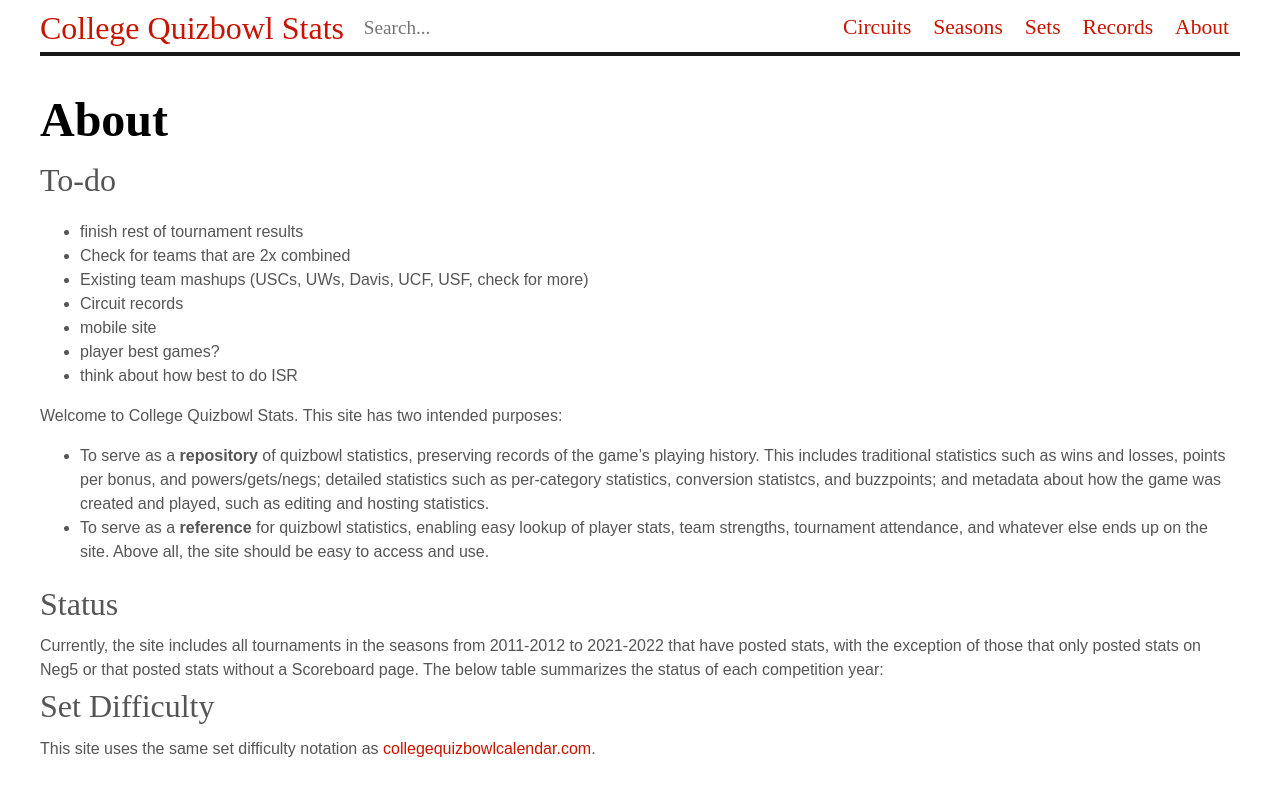
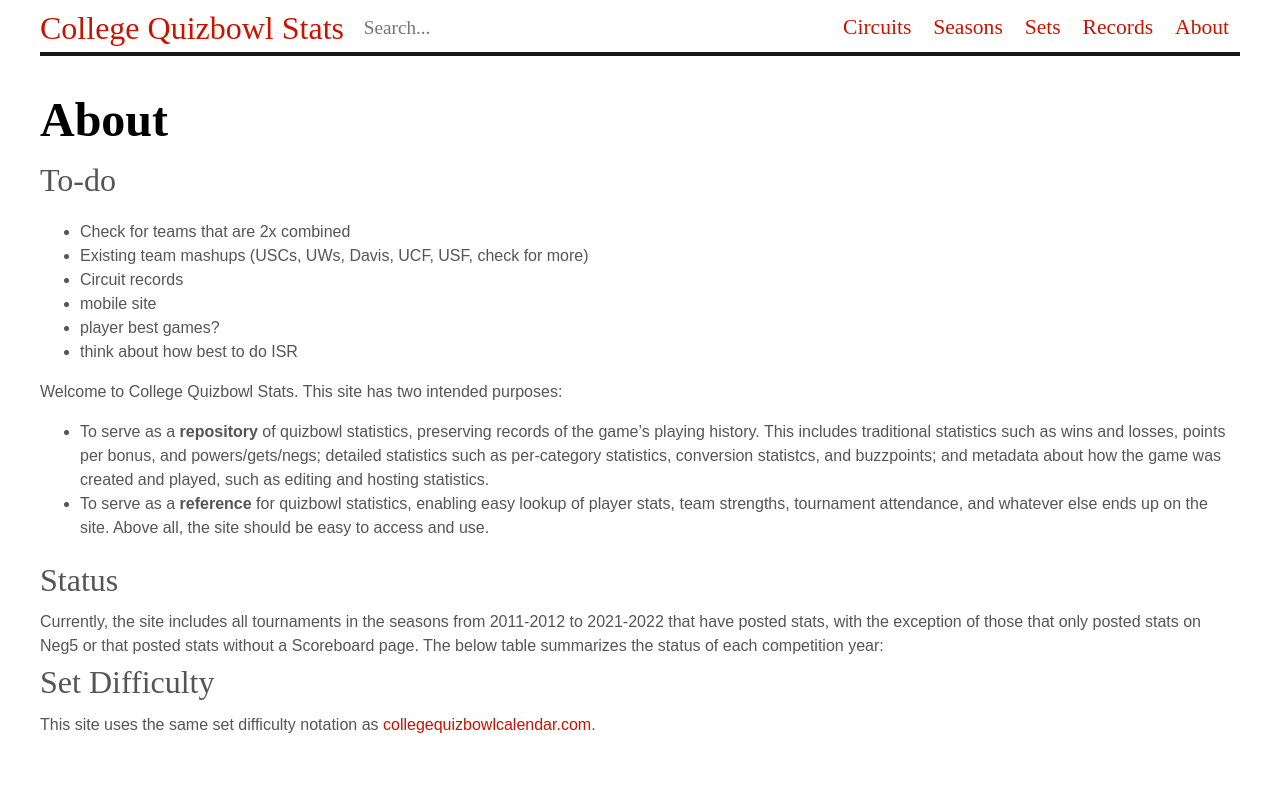
Before and after one commit to ryanrosenberg/nextjs-app, a Next.js app: page /about in a window 1280 px wide. Shown: the top 796 px of the page. Built offline with nearby package versions, Linux system fonts and the light colour scheme; a web font is replaced by a local one.

Commit message:
finished tournament results

```diff
--- a/pages/about.js
+++ b/pages/about.js
@@ -12,7 +12,6 @@
         <h1 className="page-title">About</h1>
         <h2>To-do</h2>
         <ul>
-          <li>finish rest of tournament results</li>
           <li>Check for teams that are 2x combined</li>
           <li>Existing team mashups (USCs, UWs, Davis, UCF, USF, check for more)</li>
           <li>Circuit records</li>
```
